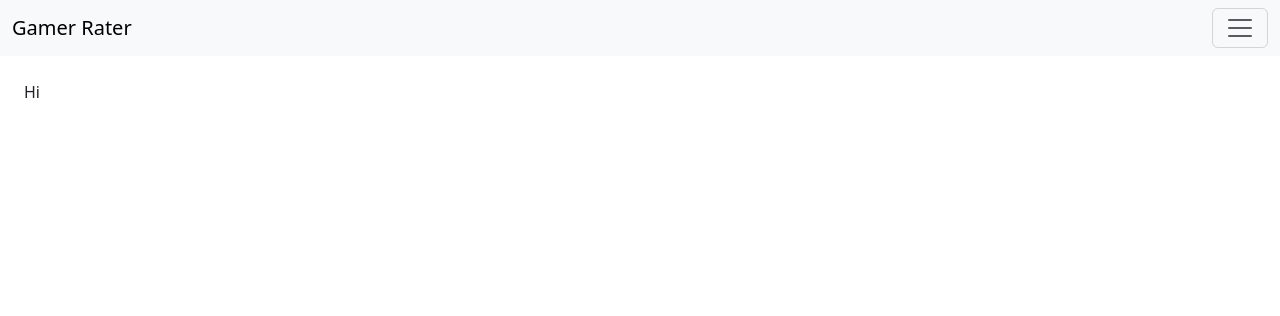
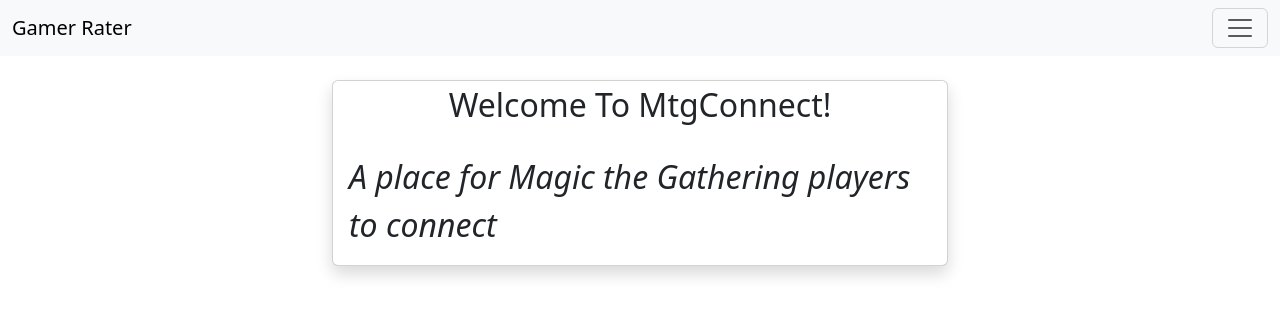
Before and after one commit to ccote95/python-MtgConnect, a React (Vite) app in the folder client/MtgConnect/: page / in a window 1280 px wide. Shown: the top 316 px of the page. Built offline with nearby package versions, Linux system fonts and the light colour scheme; sample sign-in values are in the browser's storage.

Commit message:
Created the home page welcoming the user

```diff
--- a/client/MtgConnect/src/Components/ApplicationViews.jsx
+++ b/client/MtgConnect/src/Components/ApplicationViews.jsx
@@ -2,7 +2,7 @@ import { Route, Routes } from "react-router-dom"
 import { Login } from "./Pages/Login.jsx"
 import { Register } from "./Pages/Register.jsx"
 import { Authorized } from "./Authorized.jsx"
-import { Home } from "./Home.jsx"
+import { Home } from "./Pages/Home.jsx"
 
 export const ApplicationViews = () => {
     return (
--- a/client/MtgConnect/src/Components/Home.jsx
+++ /dev/null
@@ -1,5 +0,0 @@
-export const Home = () => {
-    return(
-        <div>Hi</div>
-    )
-}
--- /dev/null
+++ b/client/MtgConnect/src/Components/Pages/Home.jsx
@@ -0,0 +1,16 @@
+import { Card, CardBody, CardTitle } from "reactstrap"
+
+export const Home = () => {
+    return(
+        <div>
+            <Card className="w-50 mx-auto fs-2 shadow">
+                <CardTitle className="mx-auto">
+                    Welcome To MtgConnect!
+                </CardTitle>
+                <CardBody className="mx-auto fst-italic">
+                    A place for Magic the Gathering players to connect
+                </CardBody>
+            </Card>
+        </div>
+    )
+}
```
